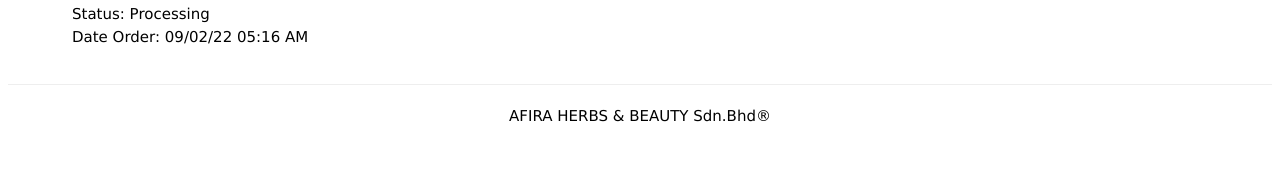
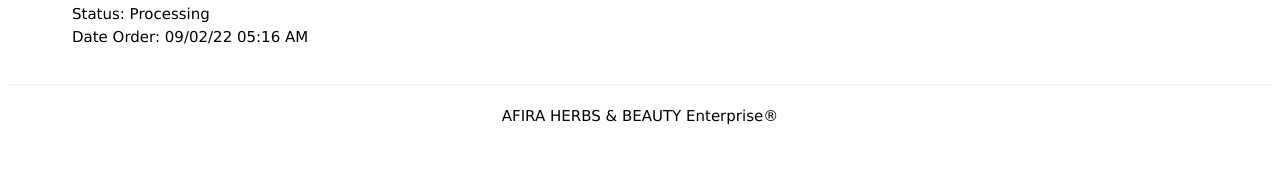
Before and after one commit to EasyPZ99/stij3074_project, a PHP site: page /payment_details.php?receipt=30lqk4ry in a window 1280 px wide. Shown: the part 652-826 px from the top of the page. Run offline with PHP 8.4, Linux system fonts and the light colour scheme; a user stored in the database is signed in; data comes from the database, SQL or seed files in the repository; data that the repository does not hold is empty.

Commit message:
Update payment_details.php

```diff
--- a/stij3074_project/webapp/php/payment_details.php
+++ b/stij3074_project/webapp/php/payment_details.php
@@ -92,7 +92,7 @@
 
     <footer class="w3-row-padding w3-padding-32">
         <hr>
-        <p class="w3-center">AFIRA HERBS & BEAUTY Sdn.Bhd&reg;</p>
+        <p class="w3-center">AFIRA HERBS & BEAUTY Enterprise&reg;</p>
     </footer>
 
 
```
